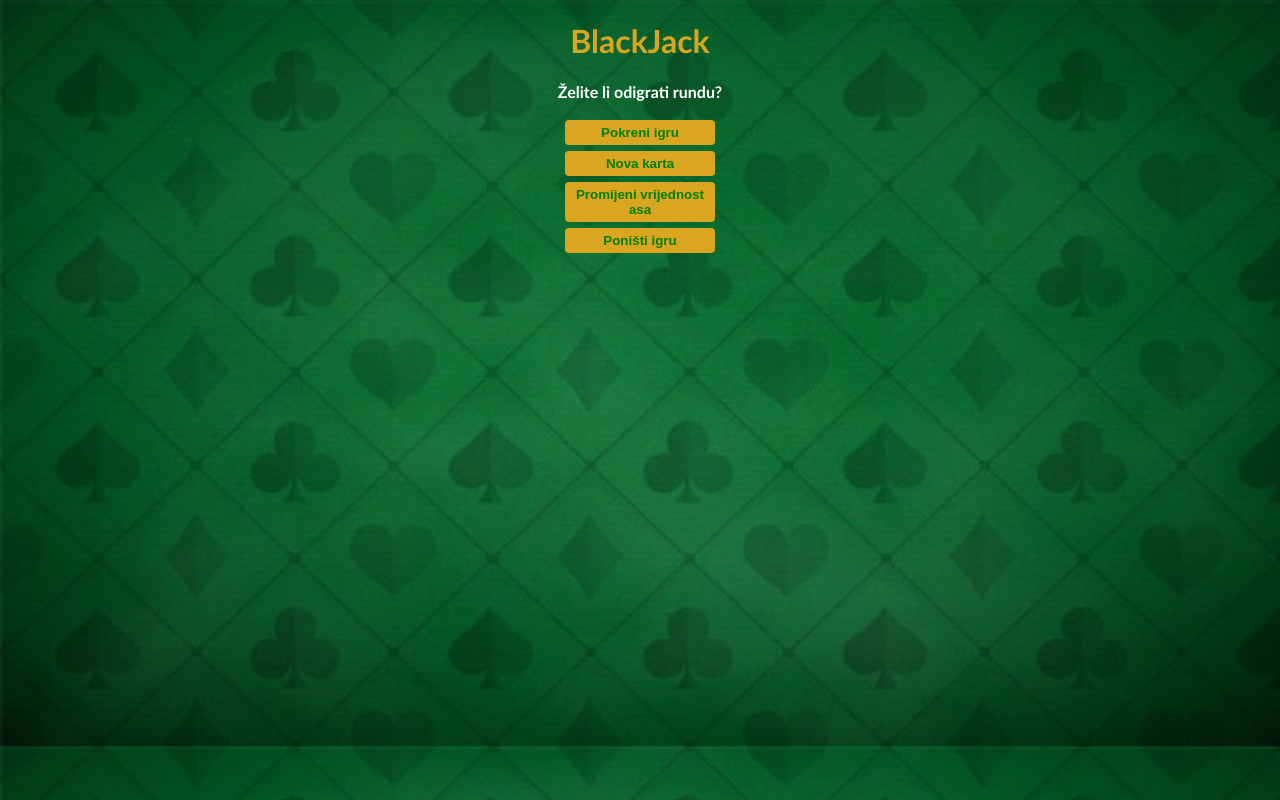
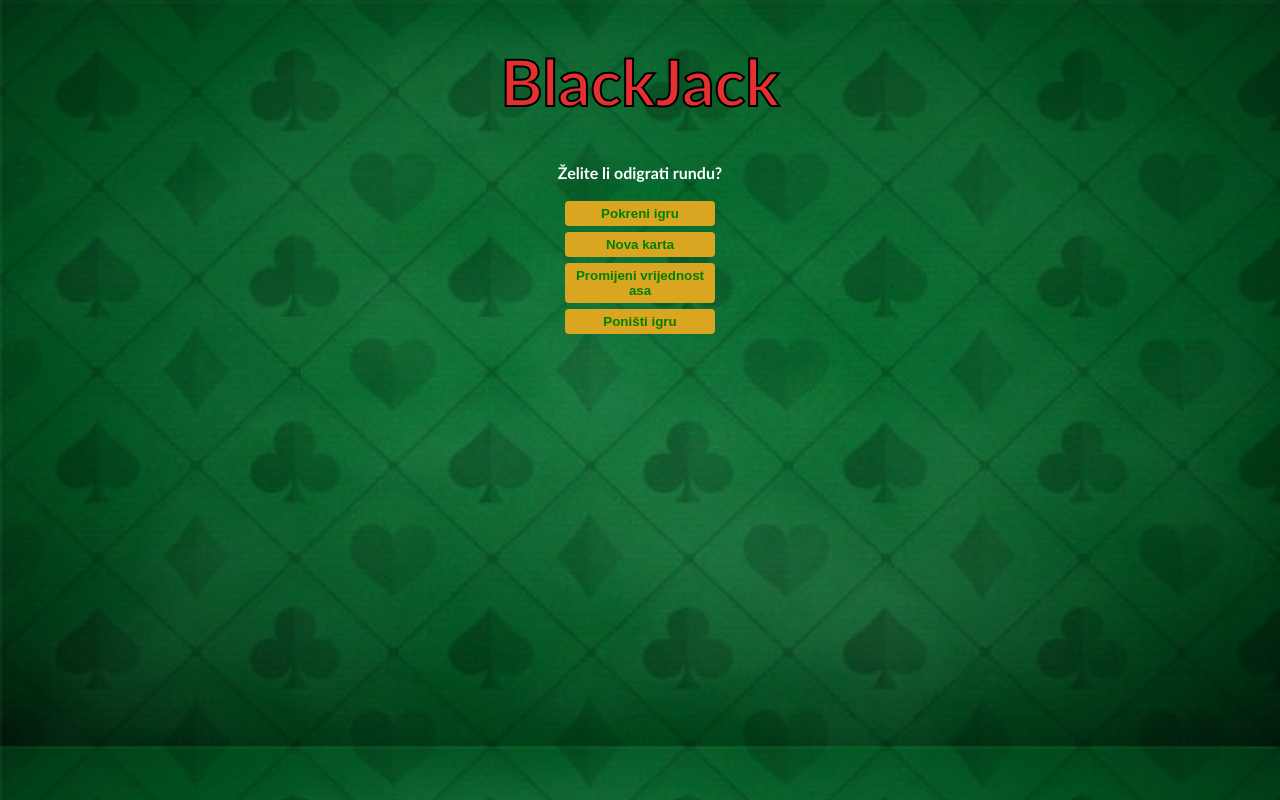
Before and after one commit to vlado2020/Blackjack, a plain HTML site: page index.html in a window 1280 px wide. Drawn offline with Linux system fonts and the light colour scheme.

Commit message:
promjena fonta, estetske promjene

```diff
--- a/index.css
+++ b/index.css
@@ -8,7 +8,13 @@ body {
 }
 
 h1 {
-    color: goldenrod;
+        font-weight: bold;
+        font-size: 64px;
+        color: black;
+        -webkit-text-fill-color: rgb(230, 48, 48); /* Will override color (regardless of order) */
+        -webkit-text-stroke-width: 2px;
+        -webkit-text-stroke-color: black;
+
 }
 
 #message-el {
--- a/index.js
+++ b/index.js
@@ -70,7 +70,7 @@ function renderGame() {
     } else if (sum === 21) {
         message = "Bravo! Dobili ste BlackJack (Ajnc)"
         hasBlackJack = true;
-        setTimeout(function () { clearAll() }, 2000);
+        setTimeout(function () { clearAll() }, 5000);
     } else if (sum > 21) {
         message = "Ispali ste iz igre"
         isAlive = false;
@@ -98,4 +98,5 @@ function clearAll() {
     sumEl.textContent = "Zbroj: "
     cardEl.textContent = `Karte: `
     newEl.textContent = 'Nova karta: '
+    messageEl.textContent ='Odigrajmo novu partiju Ajnca:)'
 }
```
